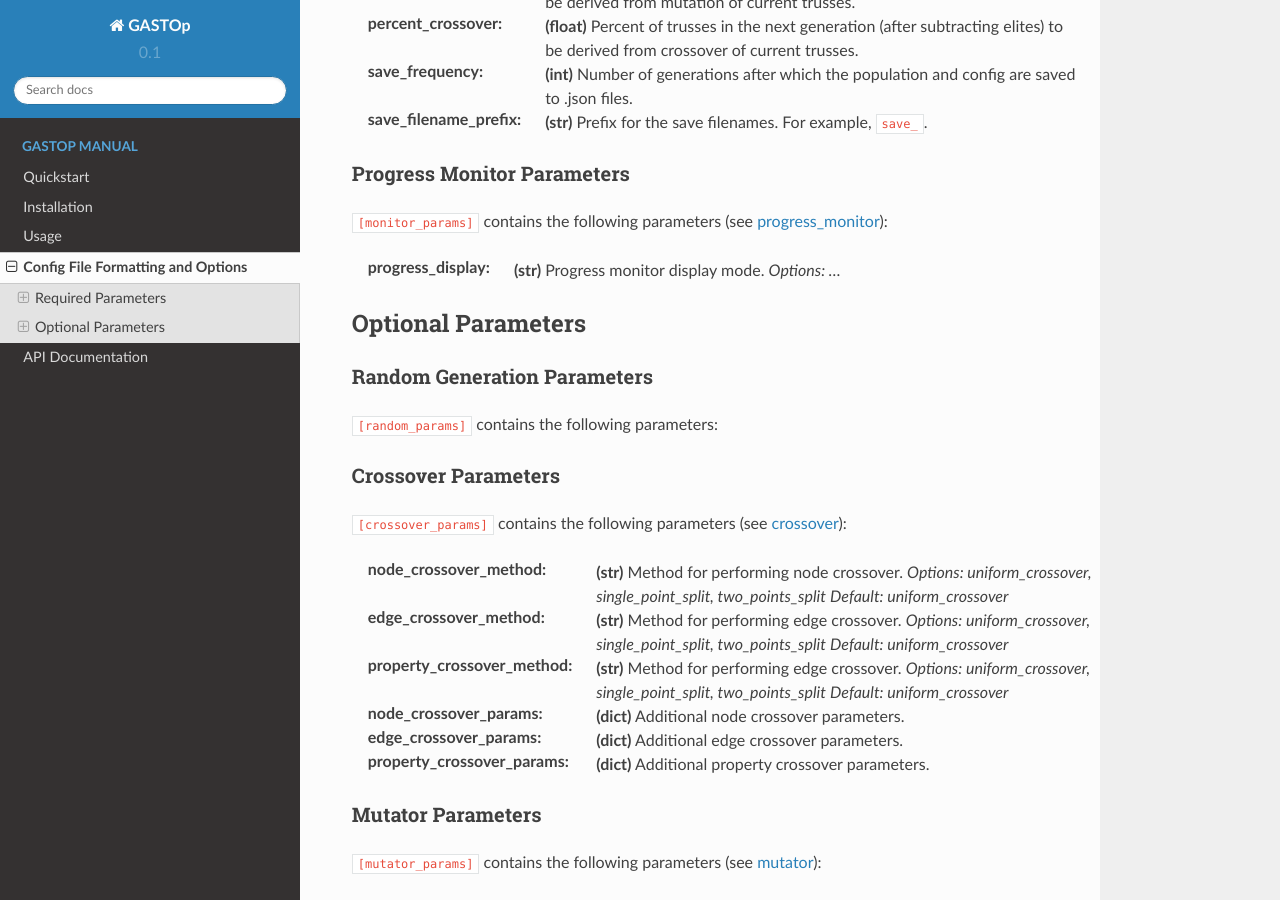
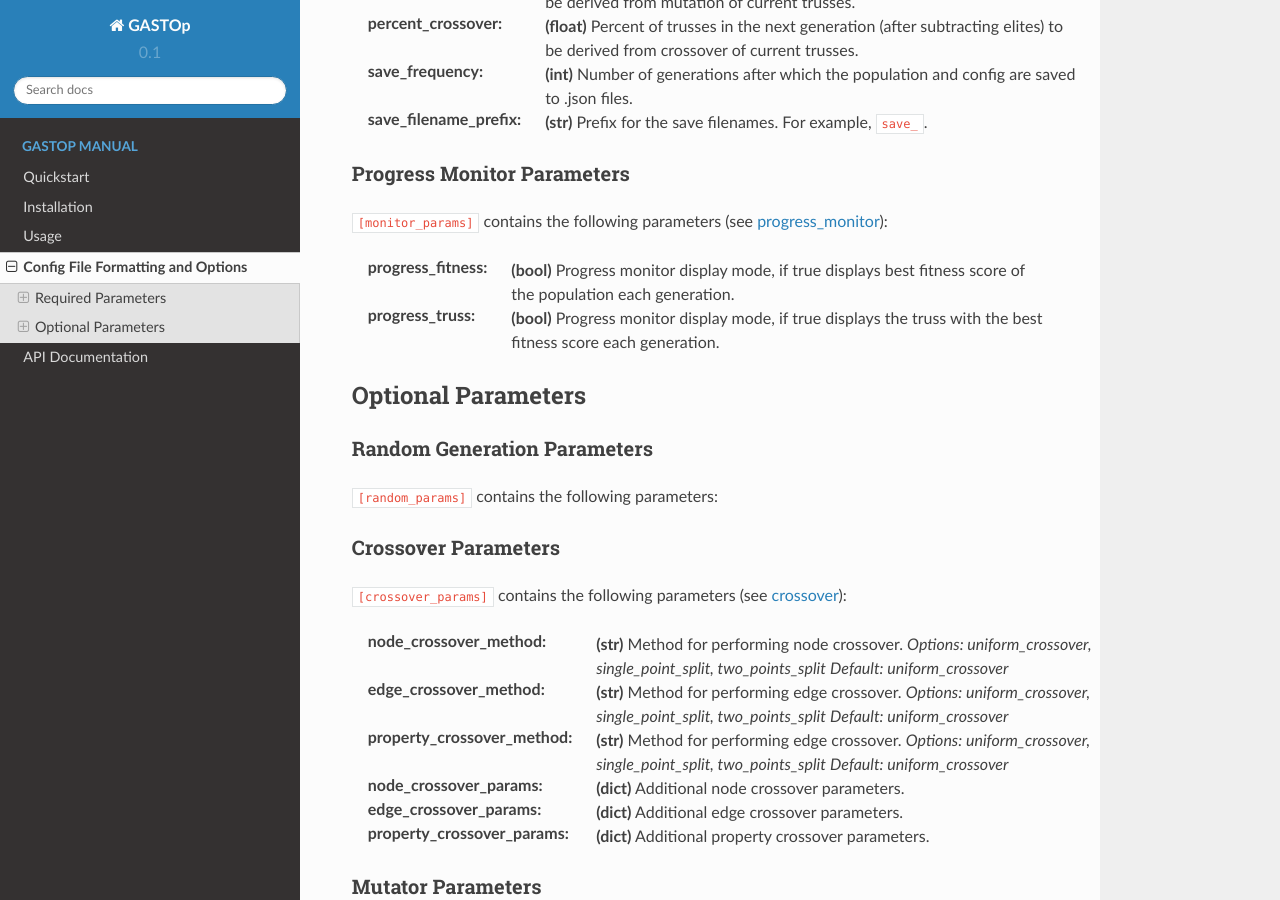
Before and after one commit to f0uriest/GASTOp, a Sphinx documentation site: the page built from docs/config_file_format.rst, in a window 1280 px wide and 900 px high, scrolled down 2640 px. Built offline with Sphinx 7.4.7 and the Read the Docs theme 2.0.0, drawn with Linux system fonts in a browser that asks for light colours.

Commit message:
updated progress monitor params

```diff
--- a/docs/config_file_format.rst
+++ b/docs/config_file_format.rst
@@ -114,7 +114,8 @@ Progress Monitor Parameters
 
 .. _progress_monitor: https://gastop.readthedocs.io/en/latest/api.html#progress-monitor
 
-:progress_display: **(str)** Progress monitor display mode. *Options: ...*
+:progress_fitness: **(bool)** Progress monitor display mode, if true displays best fitness score of the population each generation.
+:progress_truss: **(bool)** Progress monitor display mode, if true displays the truss with the best fitness score each generation.
 
 
 
```
